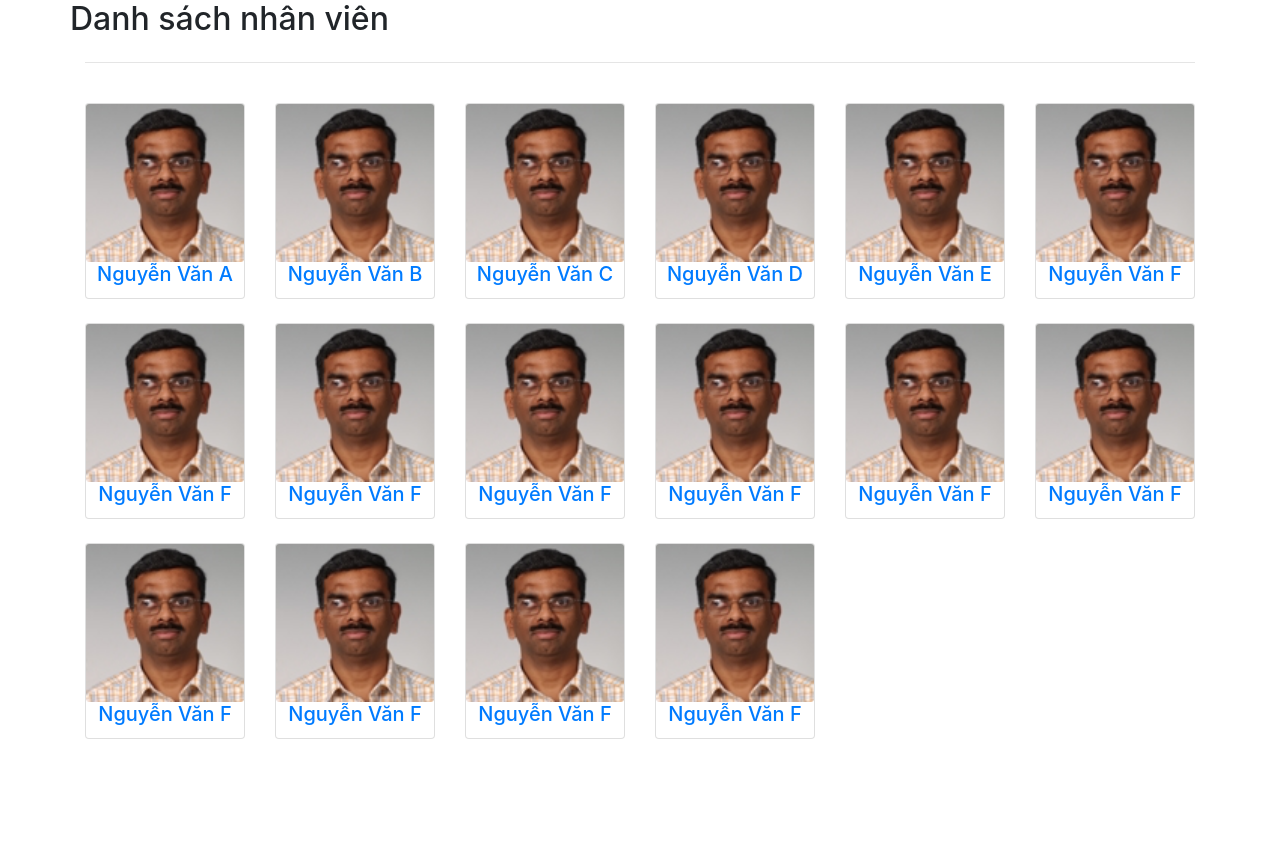
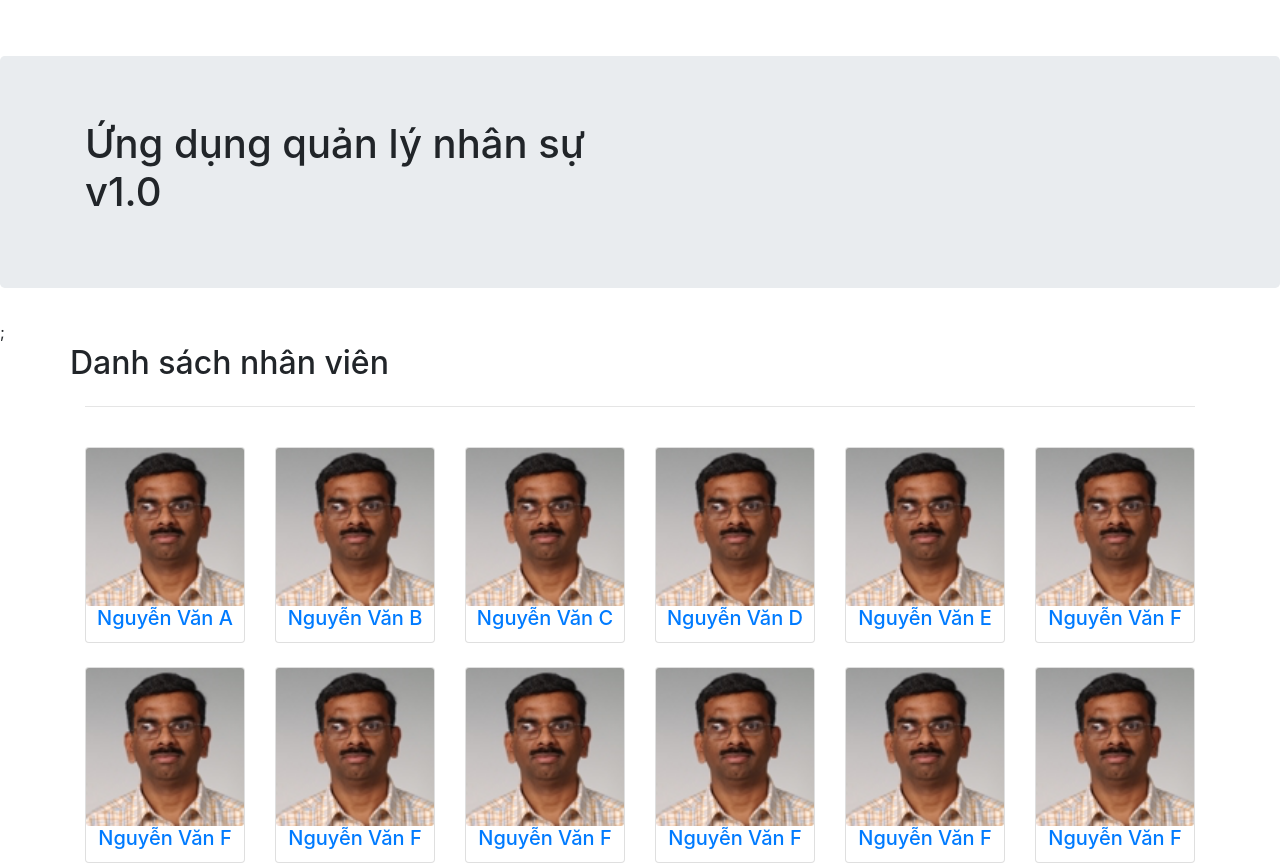
Before and after one commit to nguyenhuy433/FunixJSReact-ASM, a React (Create React App) app: page /staffs in a window 1280 px wide. Shown: the top 865 px of the page. Before the commit the page ends 800 px from the top, so only its background shows below. Built offline with nearby package versions, Linux system fonts and the light colour scheme.

Commit message:
tao header co ban

```diff
--- /dev/null
+++ b/src/Component/HeaderComponent.js
@@ -0,0 +1,26 @@
+import React, { Component } from "react";
+import { Navbar, NavbarBrand, Jumbotron } from "reactstrap";
+
+class Header extends Component {
+  render() {
+    return (
+      <React.Fragment>
+        <Navbar dark>
+          <div className="container">
+            <NavbarBrand href="/">Ứng dụng quản lý nhân sự v1.0</NavbarBrand>
+          </div>
+        </Navbar>
+        <Jumbotron>
+          <div className="container">
+            <div className="row row-header">
+              <div className="col-12 col-sm-6">
+                <h1> Ứng dụng quản lý nhân sự v1.0 </h1>
+              </div>
+            </div>
+          </div>
+        </Jumbotron>
+      </React.Fragment>
+    );
+  }
+}
+export default Header;
--- a/src/Component/MainComponent.js
+++ b/src/Component/MainComponent.js
@@ -3,6 +3,7 @@ import { Switch, Route, Redirect } from "react-router-dom";
 import { DEPARTMENTS, STAFFS } from "../shared/staff";
 import StaffList from "./StaffListComponent";
 import StaffDetail from "./StaffDetailComponent";
+import Header from "./HeaderComponent";
 
 class Main extends Component {
   constructor(props) {
@@ -29,6 +30,7 @@ class Main extends Component {
 
     return (
       <div>
+        <Header />;
         <Switch>
           <Route
             exact
```
